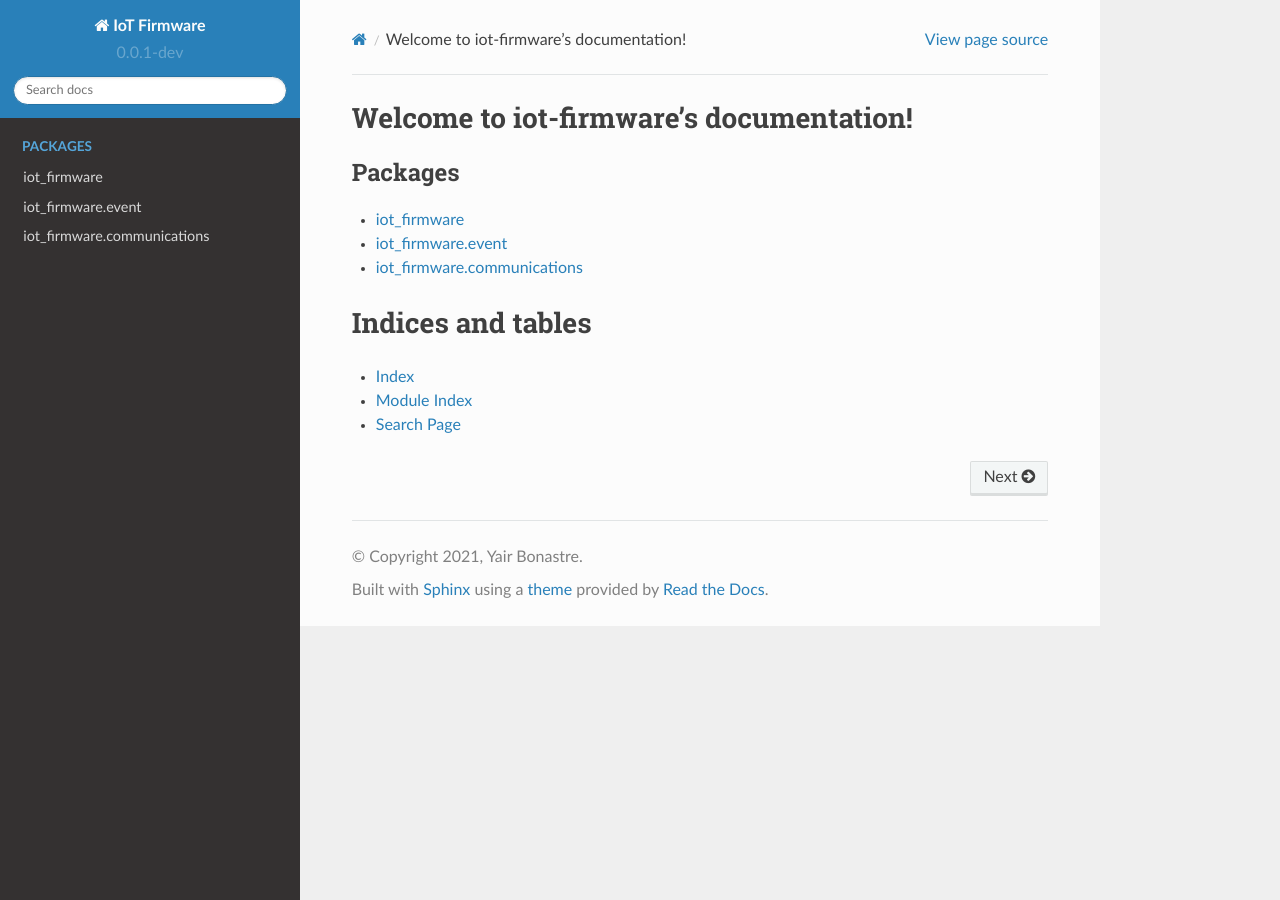
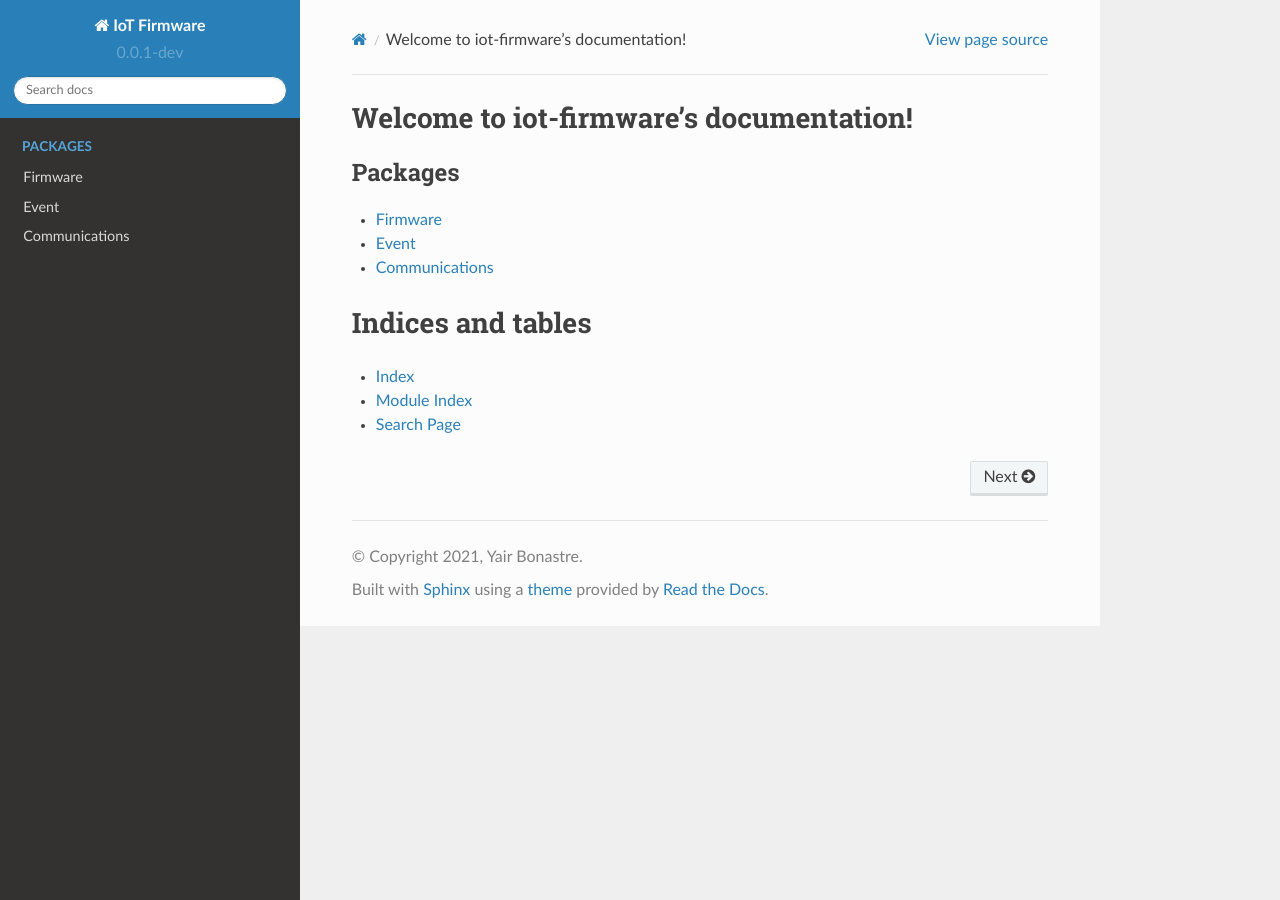
Before and after one commit to bonastreyair/iot-firmware, a Sphinx documentation site: the page built from docs/index.rst, in a window 1280 px wide. Built offline with Sphinx 7.4.7 and the Read the Docs theme 2.0.0, drawn with Linux system fonts in a browser that asks for light colours.

Commit message:
improve docs

```diff
--- a/docs/generate_graphs.py
+++ b/docs/generate_graphs.py
@@ -1,10 +1,15 @@
+import os
 import subprocess
+
+DIRECTORY = "graphs"
+PACKAGES = ["", "event", "communications"]
 
 
 def generate_graphs():
-    for package in ["", "event", "communications"]:
+    os.makedirs(DIRECTORY, exist_ok=True)
+    for package in PACKAGES:
         subprocess.run(
-            ["pyreverse", f"../iot_firmware/{package}", "-d", "graphs", "-p", package]
+            ["pyreverse", f"../iot_firmware/{package}", "-d", DIRECTORY, "-p", package]
         )
 
 
--- a/docs/index.rst
+++ b/docs/index.rst
@@ -10,9 +10,9 @@ Welcome to iot-firmware's documentation!
     :maxdepth: 1
     :caption: Packages
 
-    iot_firmware
-    iot_firmware.event
-    iot_firmware.communications
+    Firmware<iot_firmware>
+    Event<iot_firmware.event>
+    Communications<iot_firmware.communications>
 
 .. toctree::
     :maxdepth: 1
```
Also changed, not shown: 4 other files.
